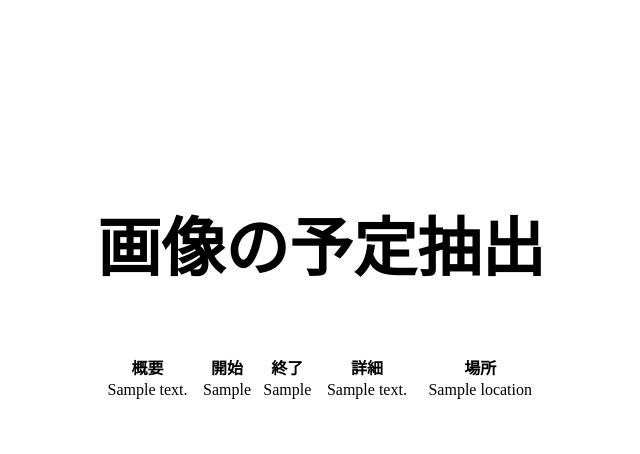
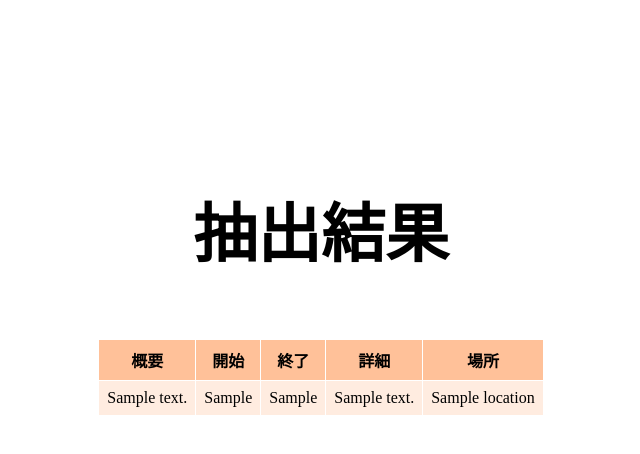
Before and after one commit to NAIST-Eventpix/eventpix_web, a Flask app: template src/eventpix/templates/upload.html in a window 1280 px wide. Shown: the part 141-595 px from the top of the page, without its empty margins (319-959 px from the left). Run offline with Flask 3, Linux system fonts and the light colour scheme; the template is opened without the code that fills it: most values are stand-ins (such as "Sample title", 1, 10 or a date in 2020); some web fonts are replaced.

Commit message:
Add style to upload.html

```diff
--- a/src/eventpix/static/css/index.css
+++ b/src/eventpix/static/css/index.css
@@ -96,3 +96,29 @@ p.small {
 	color: white;
 	box-shadow: 0 0 1rem #000;
 }
+
+table {
+	max-width: 90vw;
+	border-collapse: collapse;
+}
+
+th {
+	background-color: #ffc199;
+}
+
+tr:nth-child(odd) td {
+	background-color: #ffd4b7;
+}
+
+tr:nth-child(even) td {
+	background-color: #ffece0;
+}
+
+th, td {
+	padding: .5rem;
+	border: 1px solid white;
+}
+
+td {
+	text-align: left;
+}
--- a/src/eventpix/templates/upload.html
+++ b/src/eventpix/templates/upload.html
@@ -16,7 +16,7 @@
 	</header>
 	<main>
 		<section>
-			<h1>画像の予定抽出</h1>
+			<h1>抽出結果</h1>
 			<table>
 				<tr>
 					<th>概要</th>
```
Lines whose indentation alone changed are shown as unchanged.
